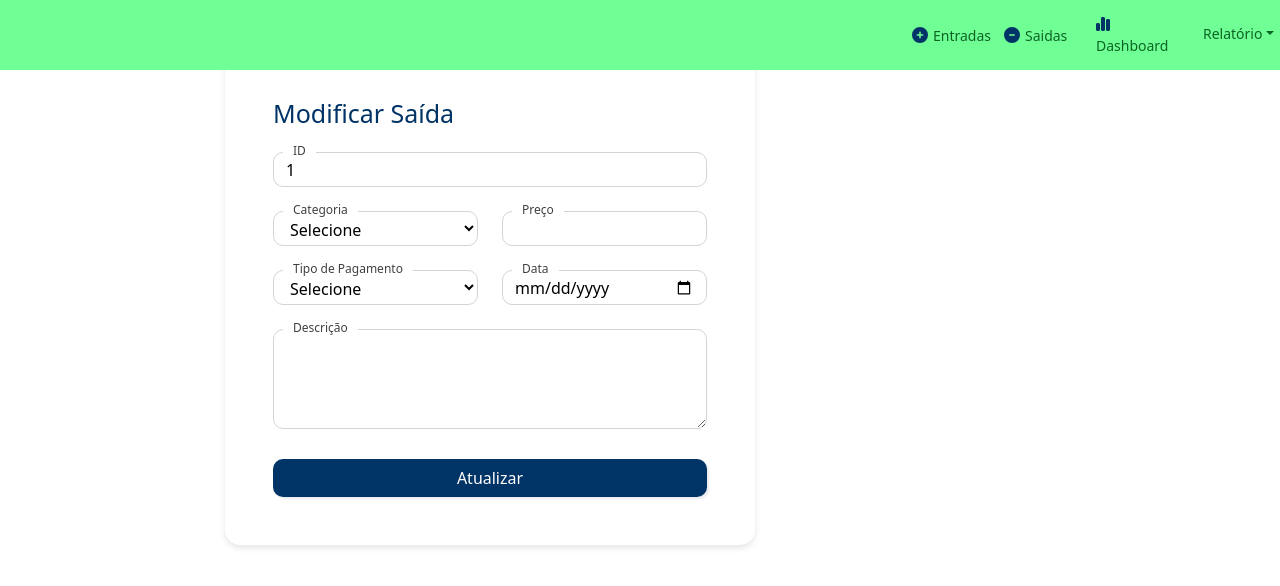
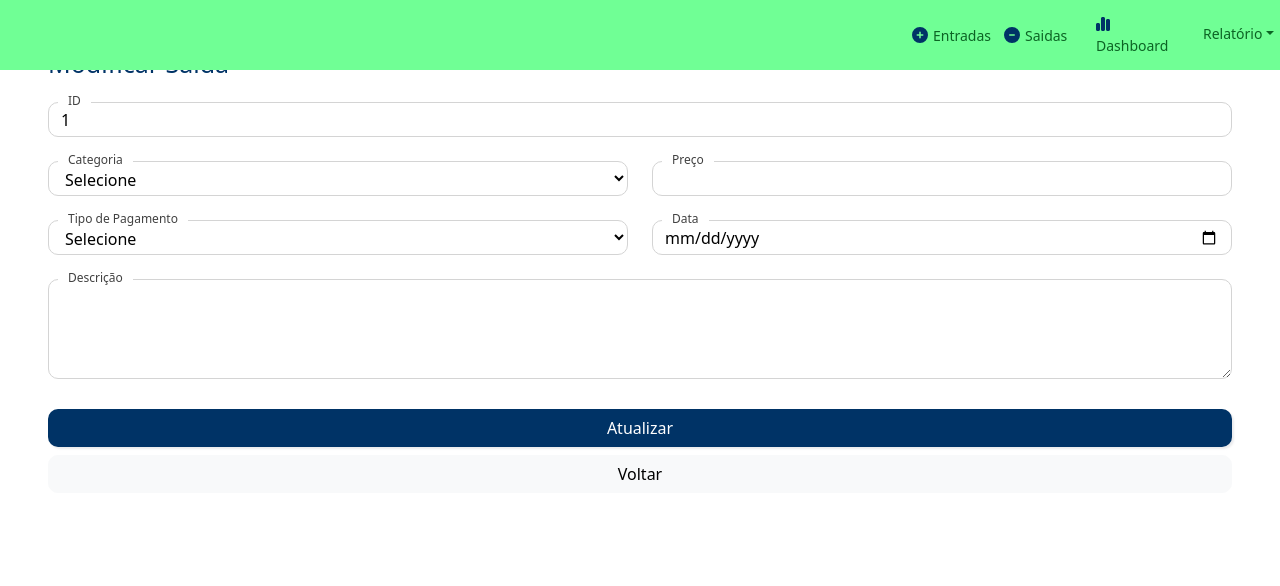
Before and after one commit to biancacostamelo/sistema-financeiro, a React (Create React App) app in the folder sistema/: page /update/1 in a window 1280 px wide. Shown: the top 586 px of the page. Built offline with nearby package versions, Linux system fonts and the light colour scheme; no server answers.

Commit message:
modificando estrutura da página

```diff
--- a/sistema/src/components/updateSaida.jsx
+++ b/sistema/src/components/updateSaida.jsx
@@ -1,9 +1,10 @@
 import axios from 'axios'
 import React, { useEffect, useState } from 'react'
 import { useParams, useHistory } from 'react-router-dom'
+import { Link } from 'react-router-dom/cjs/react-router-dom.min'
 
 const Update = () => {
-    const {id} = useParams()
+    const { id } = useParams()
     const history = useHistory()
 
     const [categoria, setCategoria] = useState('')
@@ -33,7 +34,7 @@ const Update = () => {
         axios.put(`http://localhost:3005/update/${id}`, saidaAtualizada)
             .then(() => {
                 alert('Dados atualizados com sucesso!')
-                history.push('/tablesaidas')  // Redireciona após a atualização
+                history.push('/tablesaidas')
             })
             .catch(() => {
                 alert('Erro ao atualizar')
@@ -41,9 +42,9 @@ const Update = () => {
     }
 
     return (
-        <div>
+        <div className="corpoUpdate">
             <form onSubmit={Handlesubmit}>
-                <div className="div p-5">
+                <div className="areaUpdate p-5">
                     <div className="mb-4">
                         <h2>Modificar Saída</h2>
                     </div>
@@ -104,6 +105,11 @@ const Update = () => {
                         <div className="col-sm-12">
                             <button className="botao" type="submit">Atualizar</button>
                         </div>
+                        <div className="col-sm-12">
+                            <Link className='Link' to='/tablesaidas'>
+                                <div className="btn btn-light w-100 mt-2" style={{ borderRadius: '10px' }}>Voltar</div>
+                            </Link>
+                        </div>
                     </div>
                 </div>
             </form>
```
